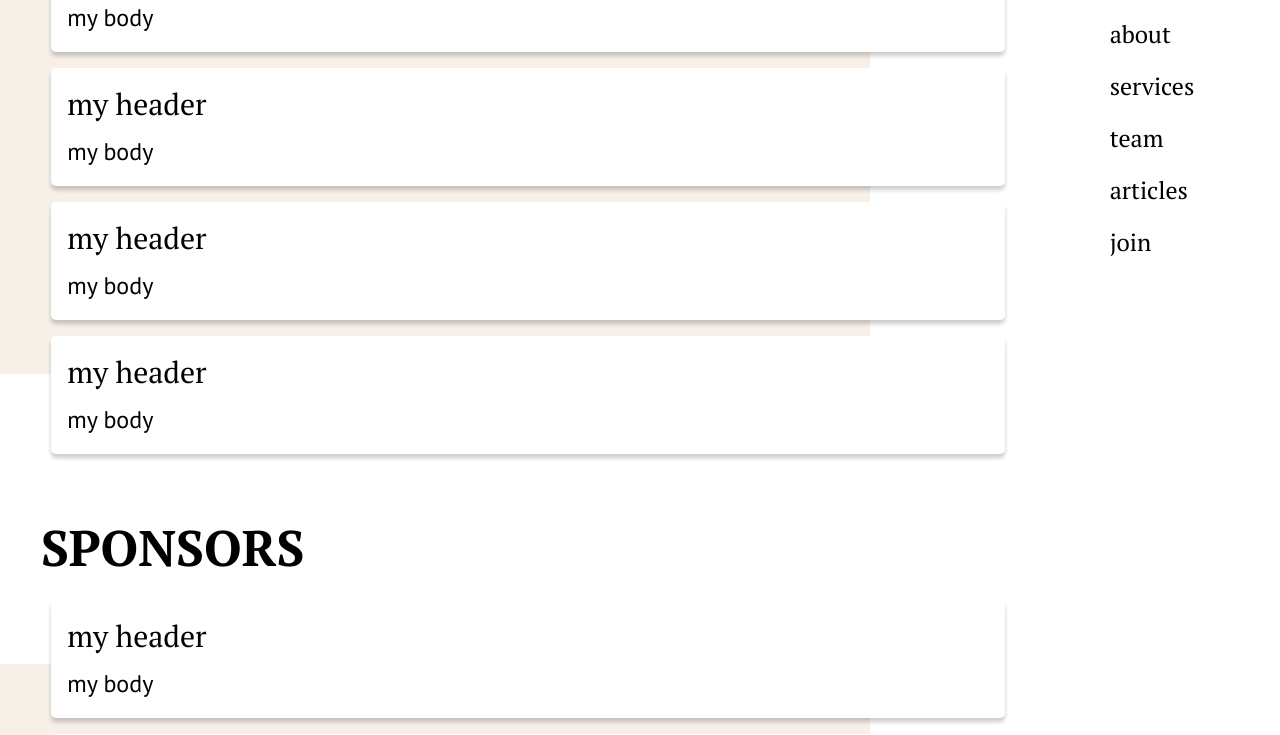
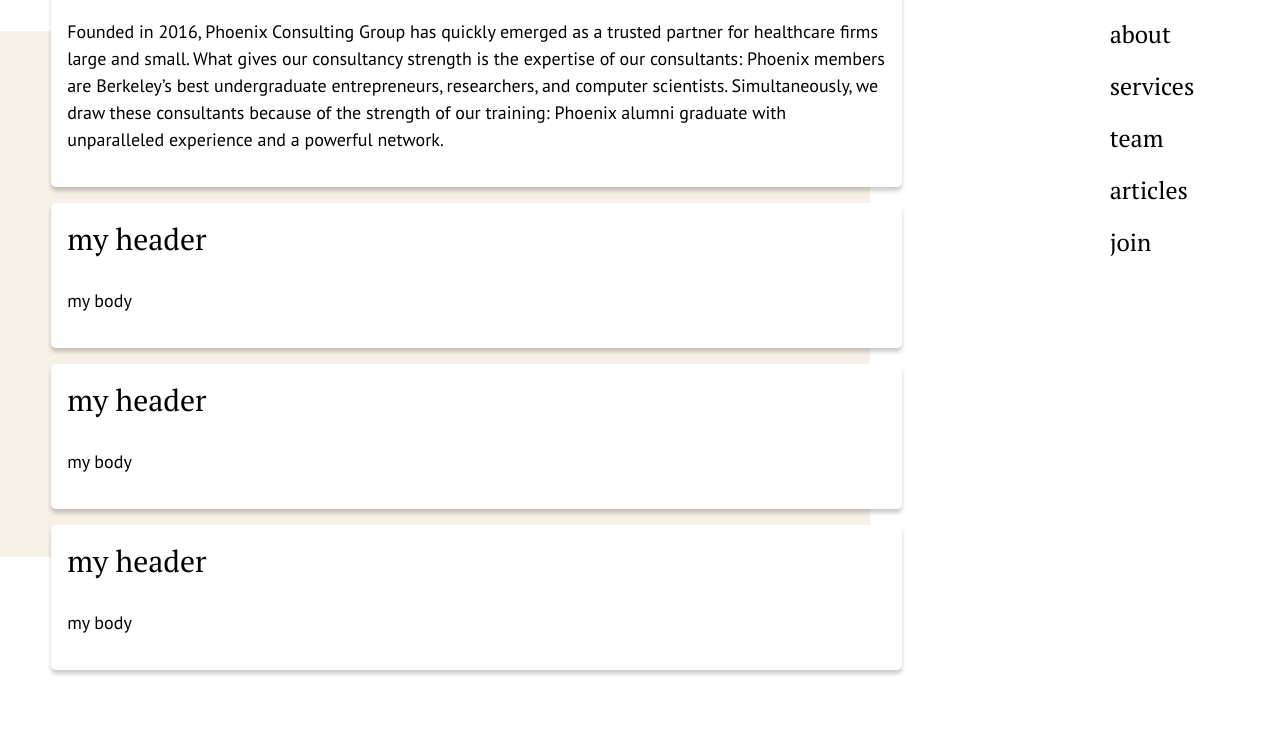
Before and after one commit to stylate/phoenix-consulting, a React (Create React App) app: page /about in a window 1280 px wide. Shown: the part 280-1015 px from the top of the page. Built offline with nearby package versions, Linux system fonts and the light colour scheme.

Commit message:
fix block component and styling

```diff
--- a/src/components/SingleBlockText.js
+++ b/src/components/SingleBlockText.js
@@ -3,10 +3,14 @@
 import '../layout/SingleBlockText.css';
 
 const SingleBlockText = (props) => {
+  const { header, body } = props;
+  console.log("body: ", body);
   return (
     <div className={classNames(props.className, "SingleBlockText")}>
-      <div className="SingleBlockText__header">{props.header}</div>
-      <div className="SingleBlockText__body">{props.body}</div>
+      <div className="SingleBlockText__header">{header}</div>
+      <div className="SingleBlockText__body">{body.map((paragraph) => {
+        return <p>{paragraph}</p>
+      })}</div>
     </div>
   )
 }
--- a/src/layout/BlockTexts.css
+++ b/src/layout/BlockTexts.css
@@ -18,5 +18,5 @@
 .BlockTexts__block {
   margin-left: 5%;
   margin-top: 16px;
-  width: 90%;
+  width: 80%;
 }
--- a/src/layout/SingleBlockText.css
+++ b/src/layout/SingleBlockText.css
@@ -19,7 +19,7 @@
   font-family: 'PT Sans', sans-serif;
   font-style: normal;
   font-weight: normal;
-  font-size: 24px;
+  font-size: 18px;
   line-height: 150%;
   color: #000000;
   margin-top: 10px;
--- a/src/routes/About.js
+++ b/src/routes/About.js
@@ -6,32 +6,35 @@
 // replace texts later with imported json
 // construct new component with hover/box shadows + text for current sponsors
 
-const About = () => (
+const About = () => {
+    const aboutText = [
+        {"header": "Who We Are", "body": ["Founded in 2016, Phoenix Consulting Group has quickly emerged as a trusted partner for healthcare firms large and small. What gives our consultancy strength is the expertise of our consultants: Phoenix members are Berkeley’s best undergraduate entrepreneurs, researchers, and computer scientists. Simultaneously, we draw these consultants because of the strength of our training: Phoenix alumni graduate with unparalleled experience and a powerful network."]},
+        {"header": "my header", "body": ["my body"]},
+        {"header": "my header", "body": ["my body"]},
+        {"header": "my header", "body": ["my body"]},
+    ];
+    return (
         <div>
             <header>ABOUT</header>
             <BlockTexts
                 className="mt"
-            texts={[
-                {"header": "my header", "body": "my body"},
-                {"header": "my header", "body": "my body"},
-                {"header": "my header", "body": "my body"},
-                {"header": "my header", "body": "my body"},
-            ]}
+                texts={aboutText}
             />
             <br/><br/><br/>
             <header>SPONSORS</header>
             <BlockTexts
                 className="mt"
                 texts={[
-                {"header": "my header", "body": "my body"},
-                {"header": "my header", "body": "my body"},
-                {"header": "my header", "body": "my body"},
-                {"header": "my header", "body": "my body"},
+                    {"header": "my header", "body": ["my body"]},
+                    {"header": "my header", "body": ["my body"]},
+                    {"header": "my header", "body": ["my body"]},
+                    {"header": "my header", "body": ["my body"]},
                 ]}
             />
             <header>CURRENT SPONSORS</header>
         </div>
     );
+};
 
 
 export default About;
```
Lines whose indentation alone changed are shown as unchanged.
